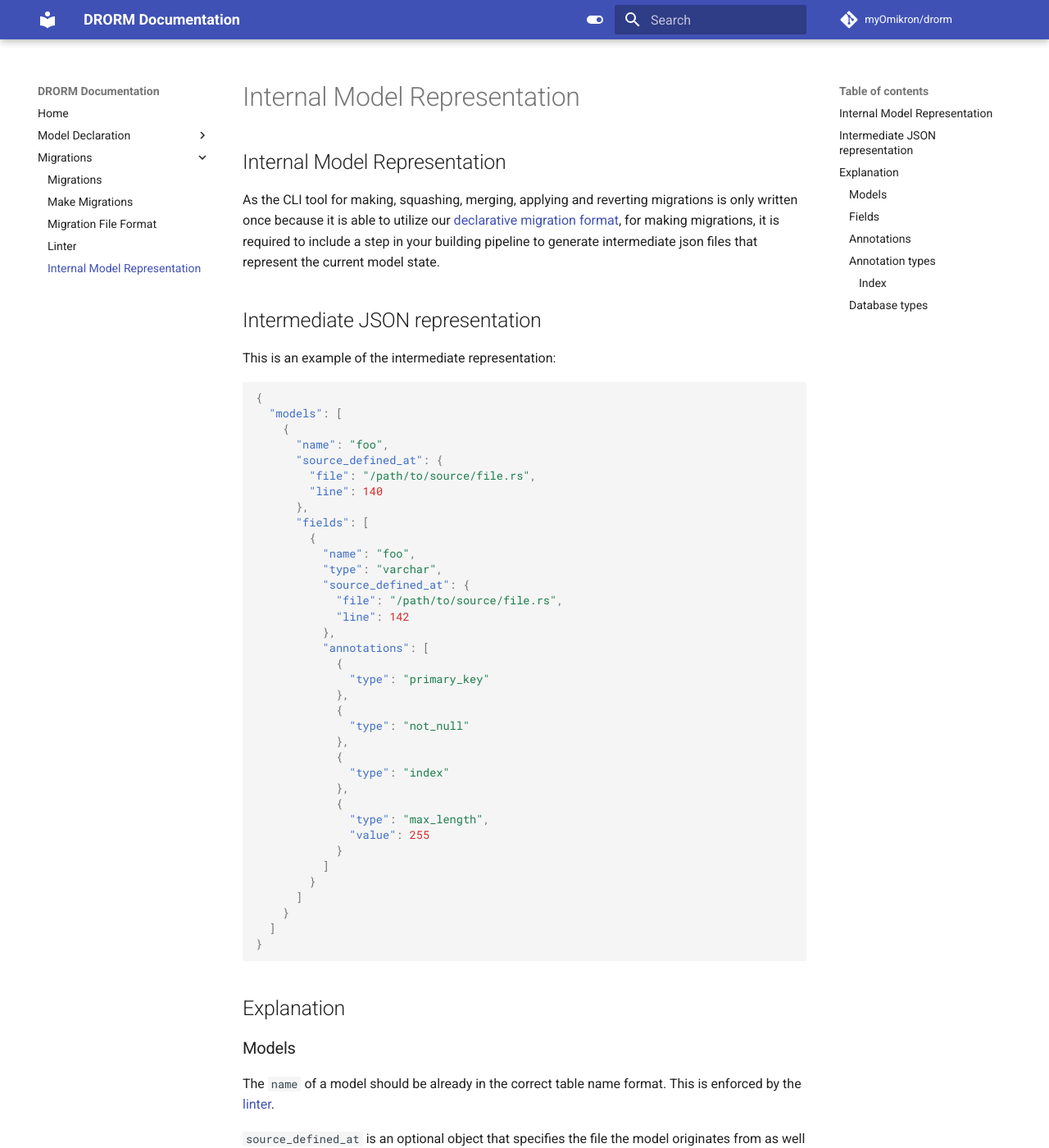
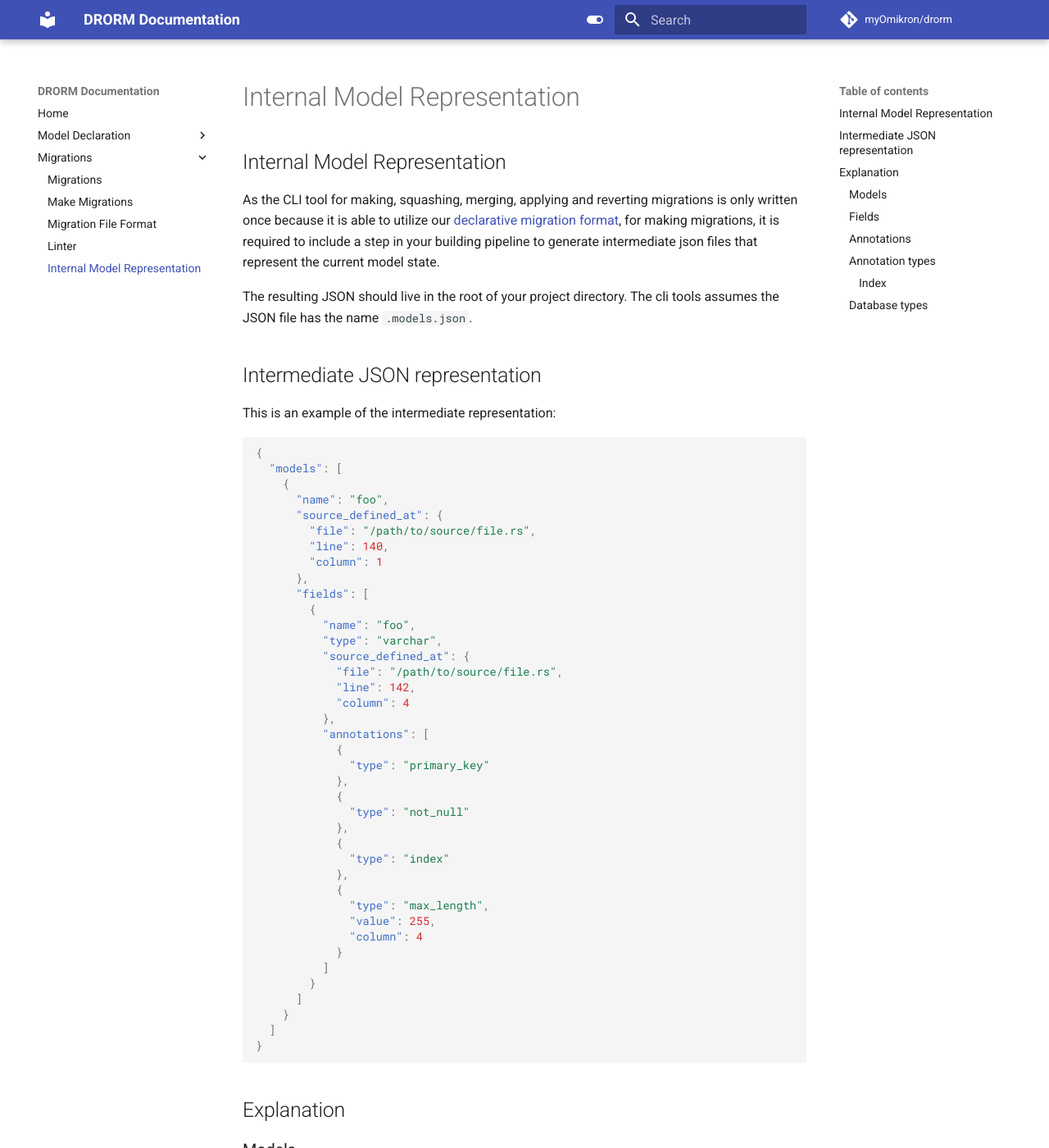
Before and after one commit to rorm-orm/rorm, an MkDocs documentation site: the page built from docs/docs/migrations/internal_model_representation.md, in a window 1280 px wide and 1400 px high. Shown: the whole window at 82% size. Built offline with MkDocs 1.6.1 and Material for MkDocs 9.7.7, drawn with Linux system fonts in a browser that asks for light colours; emoji names are drawn with the system emoji font; comment, search, counter and statistics services are not loaded; some of the changed text lies outside the part shown.

Commit message:
Added column to source_defined_at, stated where the json should be and how it should be named

```diff
--- a/docs/docs/migrations/internal_model_representation.md
+++ b/docs/docs/migrations/internal_model_representation.md
@@ -8,6 +8,10 @@ to utilize our [declarative migration format](migration_files.md),
 for making migrations, it is required to include a step in
 your building pipeline to generate intermediate json files
 that represent the current model state.
+
+The resulting JSON should live in the root of your project
+directory. The cli tools assumes the JSON file has the name
+`.models.json`.
 
 ## Intermediate JSON representation
 
@@ -20,7 +24,8 @@ This is an example of the intermediate representation:
       "name": "foo",
       "source_defined_at": {
         "file": "/path/to/source/file.rs",
-        "line": 140
+        "line": 140,
+        "column": 1
       },
       "fields": [
         {
@@ -28,7 +33,8 @@ This is an example of the intermediate representation:
           "type": "varchar",
           "source_defined_at": {
             "file": "/path/to/source/file.rs",
-            "line": 142
+            "line": 142,
+            "column": 4
           },
           "annotations": [
             {
@@ -42,7 +48,8 @@ This is an example of the intermediate representation:
             },
             {
               "type": "max_length",
-              "value": 255
+              "value": 255,
+              "column": 4
             }
           ]
         }
@@ -71,7 +78,8 @@ must be there as well.
   "name": "table_name",
   "source_defined_at": {
     "file": "/path/to/source/file.rs",
-    "line": 140
+    "line": 140,
+    "column": 1
   },
   "fields": []
 }
@@ -99,7 +107,8 @@ must be there as well.
   "type": "varchar",
   "source_defined_at": {
     "file": "/path/to/source/file.rs",
-    "line": 142
+    "line": 142,
+    "column": 4
   },
   "annotations": []
 }
```
